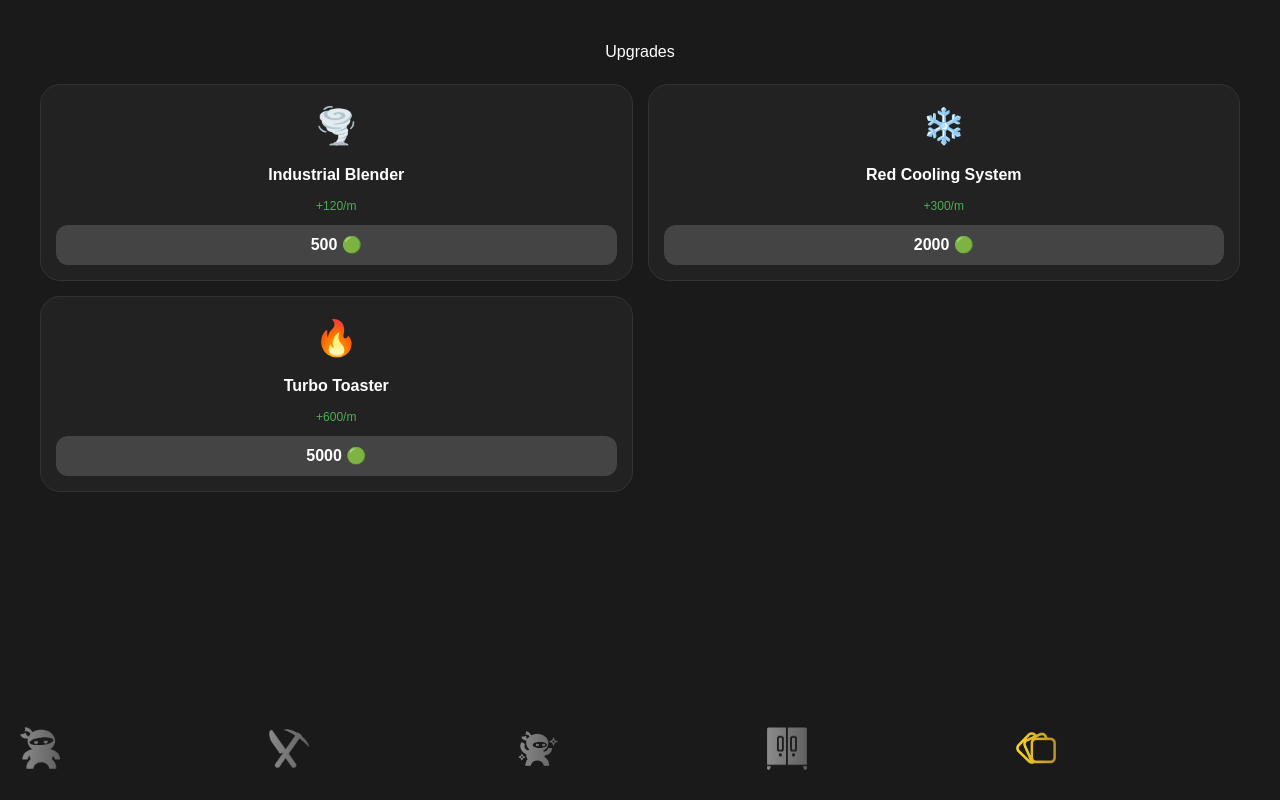
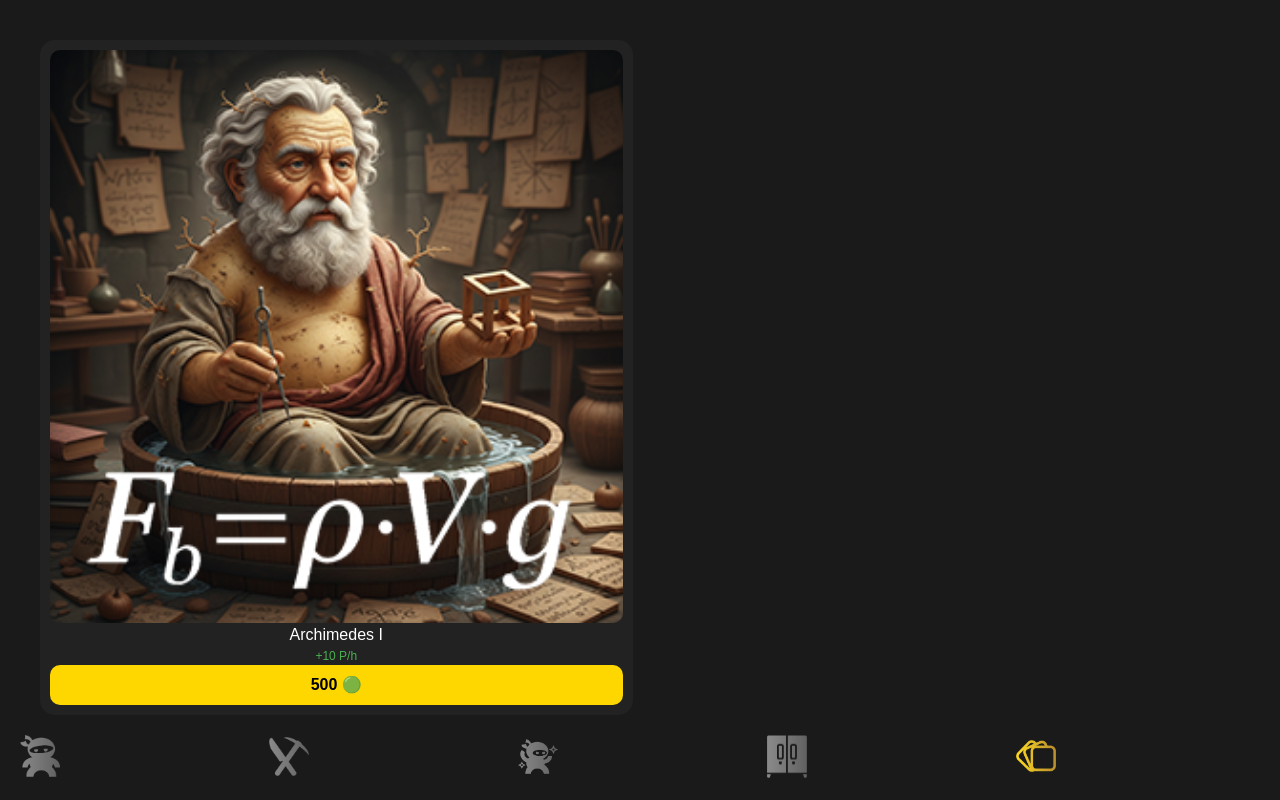
Before and after one commit to sizix21/ninja-gold-game, a Next.js app: page / in a window 1280 px wide. Both pictures are taken after a click on the button 1138 px from the left and 748 px from the top of the page. Built offline with nearby package versions, Linux system fonts and the light colour scheme.

Commit message:
Add files via upload

```diff
--- a/app/page.tsx
+++ b/app/page.tsx
@@ -13,33 +13,10 @@ interface FloatingNumber {
 const TABS = ["Tap", "Mine", "Fight", "Library", "Cards"];
 
 const CARDS_DATA = [
-  {
-    id: 1,
-    name: "Industrial Blender",
-    description: "افزایش سرعت تولید سکه سبز",
-    cost: 500,
-    target: "greenProfit",
-    boost: 2,
-    icon: "🌪️"
-  },
-  {
-    id: 2,
-    name: "Red Cooling System",
-    description: "افزایش سرعت تولید سکه قرمز",
-    cost: 2000,
-    target: "redProfit",
-    boost: 5,
-    icon: "❄️"
-  },
-  {
-    id: 3,
-    name: "Turbo Toaster",
-    description: "افزایش سرعت تولید سکه نارنجی",
-    cost: 5000,
-    target: "orangeProfit",
-    boost: 10,
-    icon: "🔥"
-  }
+  { id: "arch-1", family: "archimedes", name: "Archimedes I", image: "/card-archimedes.png", cost: 500, profitBoost: 10, visibleAfter: null, requireToBuy: null },
+  { id: "arch-2", family: "archimedes", name: "Archimedes II", image: "/card-archimedes.png", cost: 1200, profitBoost: 25, visibleAfter: "arch-1", requireToBuy: "arch-1" },
+  { id: "eucl-1", family: "euclid", name: "Euclid I", image: "/card-euclid.png", cost: 2000, profitBoost: 50, visibleAfter: "arch-5", requireToBuy: "arch-5" },
+  // می‌توانید بقیه ۲۰ کارت اقلیدس و ۱۰ کارت وایل را اینجا اضافه کنید
 ];
 
 export default function Home() {
@@ -61,7 +38,7 @@ export default function Home() {
   const [totalProfit, setTotalProfit] = useState(0);
   const [isSaladPage, setIsSaladPage] = useState(false);
   const [floatingNumbers, setFloatingNumbers] = useState<FloatingNumber[]>([]);
-
+  const [purchasedCards, setPurchasedCards] = useState<string[]>([]); // آی‌دی کارت‌های خریده شده
   const audioRef = useRef<HTMLAudioElement | null>(null);
   const switchAudioRef = useRef<HTMLAudioElement | null>(null);
 
@@ -75,17 +52,23 @@ export default function Home() {
     }
   };
 
-  const handleBuyCard = (card: typeof CARDS_DATA[0]) => {
+  const handleBuyCard = (card: any) => {
+    // ۱. بررسی موجودی
     if (greenCoins < card.cost) {
       alert("سکه سبز کافی نداری!");
       return;
     }
+
+    // ۲. بررسی پیش‌شرط خرید
+    if (card.requireToBuy && !purchasedCards.includes(card.requireToBuy)) {
+      alert("ابتدا باید کارت قبلی را بخرید!");
+      return;
+    }
+
+    // ۳. اعمال خرید
     setGreenCoins(prev => prev - card.cost);
-    if (card.target === "greenProfit") setGreenProfit(prev => prev + card.boost);
-    if (card.target === "redProfit") setRedProfit(prev => prev + card.boost);
-    if (card.target === "orangeProfit") setOrangeProfit(prev => prev + card.boost);
-    setTotalProfit(prev => prev + (card.boost * 10));
-    alert(`${card.name} با موفقیت خریداری شد!`);
+    setPurchasedCards(prev => [...prev, card.id]);
+    setTotalProfit(prev => prev + card.profitBoost);
   };
 
   useEffect(() => {
@@ -167,35 +150,44 @@ export default function Home() {
           >
             {/* Cards Tab */}
             {activeTab === "Cards" && (
-  <div style={{
-    flex: 1,
-    padding: "20px",
-    overflowY: "auto", // اسکرول عمودی
-    paddingBottom: "100px",
-    touchAction: "pan-y" // بسیار مهم: اجازه می‌دهد اسکرول عمودی انجام شود اما اسکرول افقی را آزاد می‌گذارد برای Swipe
+  <div style={{ flex: 1, overflowY: "auto", padding: "20px", display: "grid", gridTemplateColumns: "1fr 1fr", gap: "15px" }}>
+    {CARDS_DATA.filter(card =>
+      card.visibleAfter === null || purchasedCards.includes(card.visibleAfter)
+    ).map(card => {
+      const alreadyBought = purchasedCards.includes(card.id);
+      const isLocked = card.requireToBuy && !purchasedCards.includes(card.requireToBuy);
+
+      return (
+        <div key={card.id} style={{
+          background: "#222",
+          borderRadius: "15px",
+          padding: "10px",
+          opacity: alreadyBought ? 0.6 : 1,
+          filter: isLocked ? "grayscale(1)" : "none",
+          textAlign: "center"
         }}>
-    <h2 style={{ textAlign: "center", marginBottom: "20px" }}>Upgrades</h2>
+          <img src={card.image} style={{ width: "100%", borderRadius: "10px" }} alt={card.name} />
+          <h4>{card.name}</h4>
+          <p style={{ fontSize: "12px", color: "#4CAF50" }}>+{card.profitBoost} P/h</p>
 
-    <div style={{
-      display: "grid",
-      gridTemplateColumns: "1fr 1fr",
-      gap: "15px",
-      pointerEvents: "auto" // اطمینان از اینکه کلیک‌ها روی دکمه‌ها کار می‌کند
-    }}>
-                  {CARDS_DATA.map((card) => (
-                    <div key={card.id} style={{ background: "#222", padding: "15px", borderRadius: "20px", border: "1px solid #333", textAlign: "center" }}>
-                      <div style={{ fontSize: "35px" }}>{card.icon}</div>
-                      <div style={{ fontWeight: "bold", margin: "10px 0" }}>{card.name}</div>
-                      <div style={{ color: "#4CAF50", fontSize: "12px" }}>+{card.boost * 60}/m</div>
           <button
+            disabled={alreadyBought || isLocked}
             onClick={() => handleBuyCard(card)}
-                        style={{ marginTop: "10px", width: "100%", padding: "8px", borderRadius: "12px", backgroundColor: greenCoins >= card.cost ? "#ffd700" : "#444", border: "none", fontWeight: "bold" }}
+            style={{
+              width: "100%",
+              padding: "8px",
+              backgroundColor: alreadyBought ? "#444" : isLocked ? "#666" : "#ffd700",
+              color: "#000",
+              borderRadius: "10px",
+              border: "none",
+              fontWeight: "bold"
+            }}
           >
-                        {card.cost} 🟢
+            {alreadyBought ? "Owned" : isLocked ? "Locked 🔒" : `${card.cost} 🟢`}
           </button>
         </div>
-                  ))}
-                </div>
+      );
+    })}
   </div>
 )}
 
```
Lines whose indentation alone changed are shown as unchanged.
